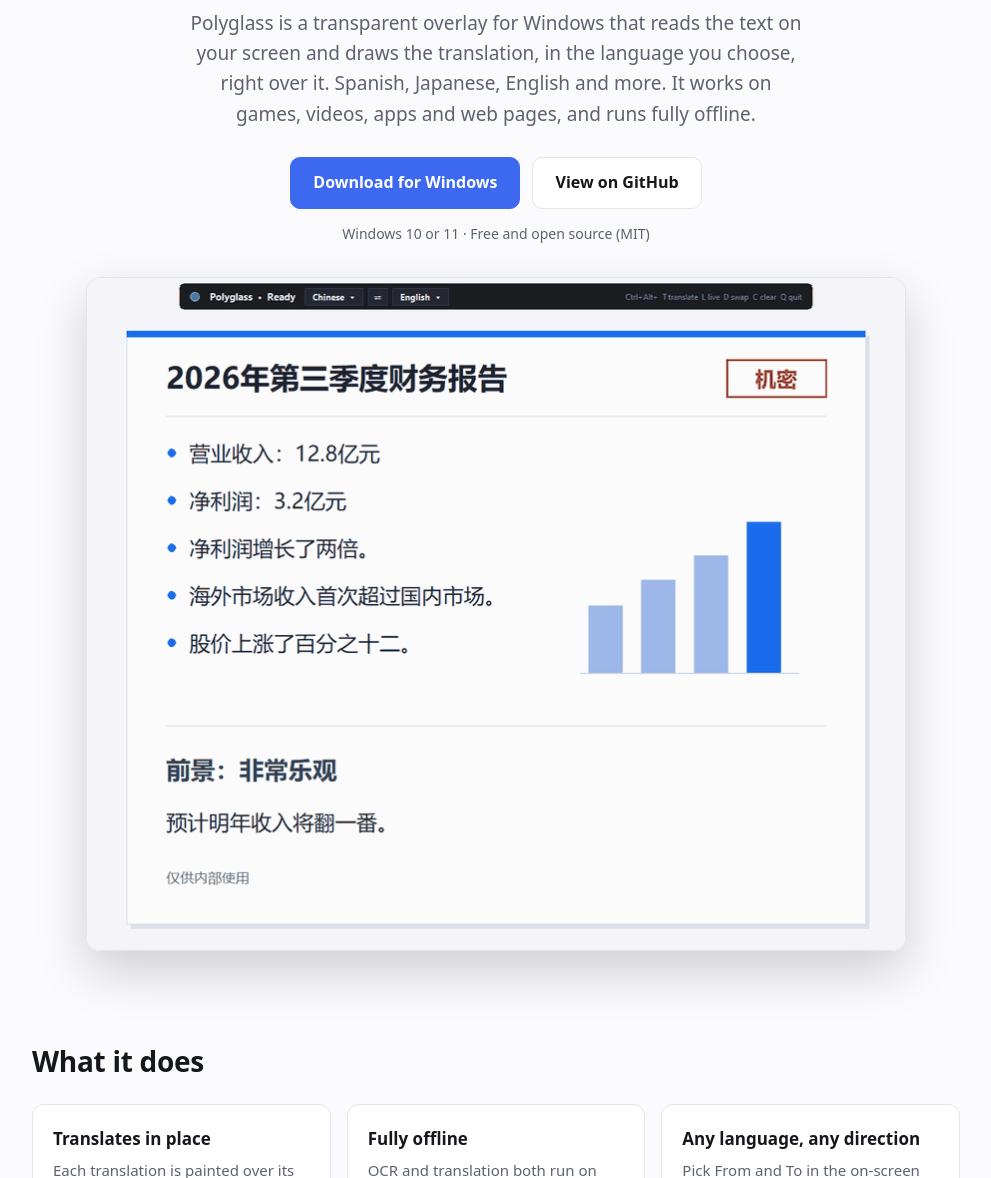
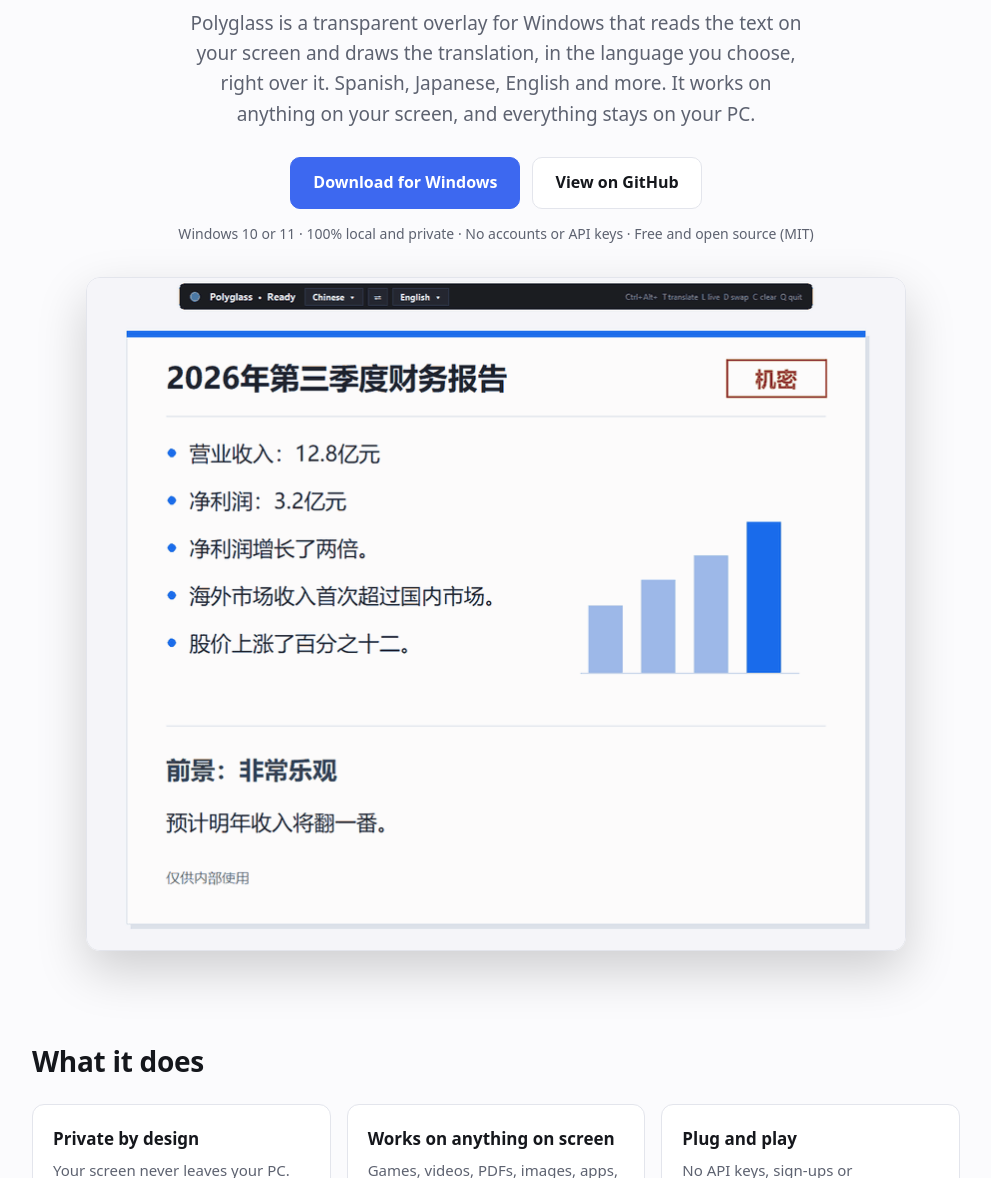
Before and after one commit to APierce-Ptak/polyglass, a plain HTML site: page docs/index.html in a window 1280 px wide. Shown: the part 342-1520 px from the top of the page, without its empty margins (144-1135 px from the left). Drawn offline with Linux system fonts and the light colour scheme.

Commit message:
Lead with privacy, works on anything, and plug-and-play setup

```diff
--- a/docs/index.html
+++ b/docs/index.html
@@ -117,12 +117,12 @@
   <div class="wrap hero">
     <img class="hero-logo" src="logo.png" alt="Polyglass logo: a parrot perched on a pane of glass">
     <h1>See any language, in place.</h1>
-    <p>Polyglass is a transparent overlay for Windows that reads the text on your screen and draws the translation, in the language you choose, right over it. Spanish, Japanese, English and more. It works on games, videos, apps and web pages, and runs fully offline.</p>
+    <p>Polyglass is a transparent overlay for Windows that reads the text on your screen and draws the translation, in the language you choose, right over it. Spanish, Japanese, English and more. It works on anything on your screen, and everything stays on your PC.</p>
     <div class="buttons">
       <a class="btn primary" href="https://github.com/APierce-Ptak/polyglass/archive/refs/heads/main.zip">Download for Windows</a>
       <a class="btn" href="https://github.com/APierce-Ptak/polyglass">View on GitHub</a>
     </div>
-    <div class="small">Windows 10 or 11 · Free and open source (MIT)</div>
+    <div class="small">Windows 10 or 11 · 100% local and private · No accounts or API keys · Free and open source (MIT)</div>
 
     <img class="demo" src="demo.gif" width="820" height="674"
          alt="Recording: a Chinese quarterly financial report on screen is replaced, line by line in place, with its English translation">
@@ -132,8 +132,10 @@
     <div class="wrap">
       <h2>What it does</h2>
       <div class="grid">
+        <div class="card"><h3>Private by design</h3><p>Your screen never leaves your PC. Reading and translating both run locally: no cloud, no account, nothing uploaded.</p></div>
+        <div class="card"><h3>Works on anything on screen</h3><p>Games, videos, PDFs, images, apps, web pages, remote desktops. If you can see it, it can translate it. No plugins or integrations.</p></div>
+        <div class="card"><h3>Plug and play</h3><p>No API keys, sign-ups or subscriptions. Internet is only needed once, for setup, and later only if you add a new language.</p></div>
         <div class="card"><h3>Translates in place</h3><p>Each translation is painted over its source line, on a background colour sampled from your screen.</p></div>
-        <div class="card"><h3>Fully offline</h3><p>OCR and translation both run on your PC. Nothing is sent anywhere.</p></div>
         <div class="card"><h3>Any language, any direction</h3><p>Pick From and To in the on-screen bar like Google Translate, or let it detect the language. New languages download with one click. Ctrl+Alt+D swaps them.</p></div>
         <div class="card"><h3>Many languages</h3><p>Chinese, Japanese, Korean, Russian, Arabic, and Latin-script languages like Spanish, French and German, including stylised game fonts.</p></div>
         <div class="card"><h3>Live mode</h3><p>Re-translates only when the text on screen actually changes, so it stays light on CPU.</p></div>
@@ -150,7 +152,7 @@
         <li>Double-click <strong>Install.bat</strong>.</li>
         <li>Follow the setup wizard. Choose <em>Translate from</em> (or <em>Detect language</em>) and <em>Translate to</em>. It sets up Python, OCR language packs and offline translation models, and makes a desktop shortcut.</li>
       </ol>
-      <p class="note">Needs an internet connection for setup and about 3 GB of disk space. If Python 3.10–3.12 is missing, the installer gets it for you.</p>
+      <p class="note">Needs an internet connection once, for setup, and about 3 GB of disk space. After that it runs offline. If Python 3.10–3.12 is missing, the installer gets it for you.</p>
       <p class="note"><strong>Uninstalling</strong> is just as easy: double-click <strong>Uninstall.bat</strong>. It removes the app's packages, the translation models (stored outside the app folder), the shortcut and your settings, then you delete the folder.</p>
     </div>
   </section>
```
Also changed, not shown: README.md.
